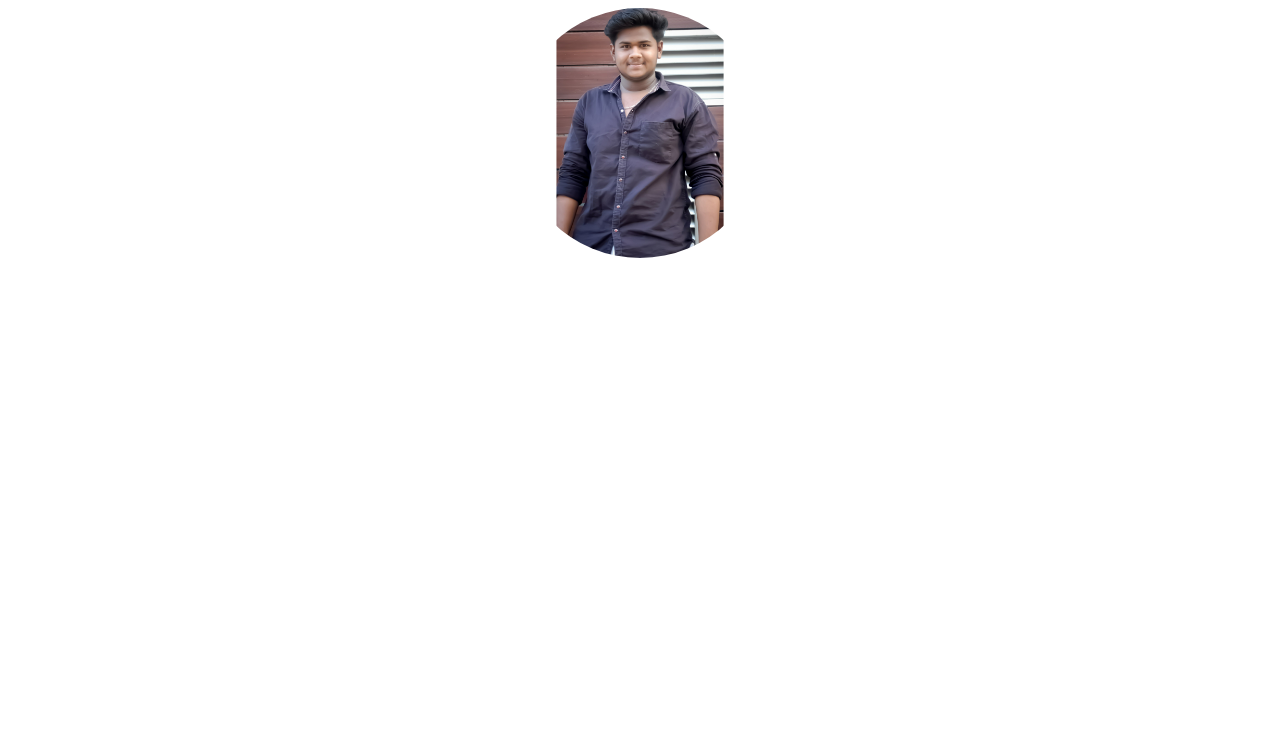
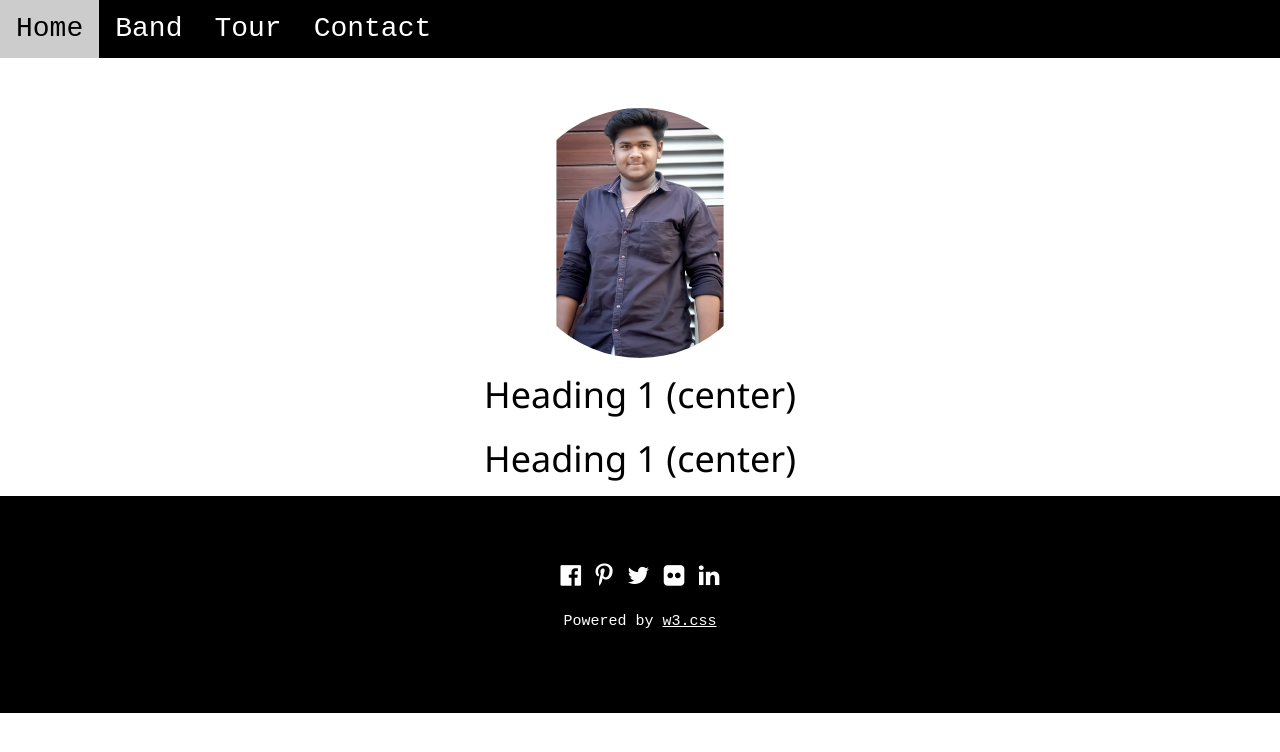
Before and after one commit to Riyaashk/mywebsite, a plain HTML site: page index.html in a window 1280 px wide. Drawn offline with nearby package versions, Linux system fonts and the light colour scheme.

Commit message:
Update index.html

```diff
--- a/index.html
+++ b/index.html
@@ -1,13 +1,61 @@
+<!DOCTYPE html>
 <html>
+<meta charset="UTF-8">
+<meta name="viewport" content="width=device-width, initial-scale=1">
+<link rel="stylesheet" href="/w3css/3/w3.css">
+<link rel="stylesheet" href="https://cdnjs.cloudflare.com/ajax/libs/font-awesome/4.6.3/css/font-awesome.min.css">
 <body>
 <style>
+body {
+  background-color:white;
+  font-size: 28px;
+  text-align: center;
+  color: black;
+  font-family: 'Mate SC', serif;
+  font-family: 'Nanum Gothic Coding', monospace;
+
+     }
 img {
     display: block;
-    margin-left: auto;
-    margin-right: auto;
-    border-radius: 50%;
+  margin-left: auto;
+  margin-right: auto;
+  margin-top:50px;
+  border-radius: 50%;
+}
+h1 {
+  text-align: center;
 }
 </style>
+
+
+<nav class="w3-bar w3-black">
+  <a href="#home" class="w3-button w3-bar-item">Home</a>
+  <a href="#band" class="w3-button w3-bar-item">Band</a>
+  <a href="#tour" class="w3-button w3-bar-item">Tour</a>
+  <a href="#contact" class="w3-button w3-bar-item">Contact</a>
+</nav>
+
 <img src="https://raw.githubusercontent.com/Riyaashk/mywebsite/main/resources/ms.jpg.jpg" alt="raw.githubusercontent.com" style="width:250px;height:250px;">
+<h1>Heading 1 (center)</h1>
+<h1>Heading 1 (center)</h1>
+<!-- Navigation -->
+
+
+
+
+<!-- Footer -->
+<footer class="w3-container w3-padding-64 w3-center w3-black w3-xlarge">
+  <a href="#"><i class="fa fa-facebook-official"></i></a>
+  <a href="#"><i class="fa fa-pinterest-p"></i></a>
+  <a href="#"><i class="fa fa-twitter"></i></a>
+  <a href="#"><i class="fa fa-flickr"></i></a>
+  <a href="#"><i class="fa fa-linkedin"></i></a>
+  <p class="w3-medium">
+  Powered by <a href="https://www.w3schools.com/w3css/default.asp" target="_blank">w3.css</a>
+  </p>
+</footer>
+
+
+
 </body>
 </html>
```
